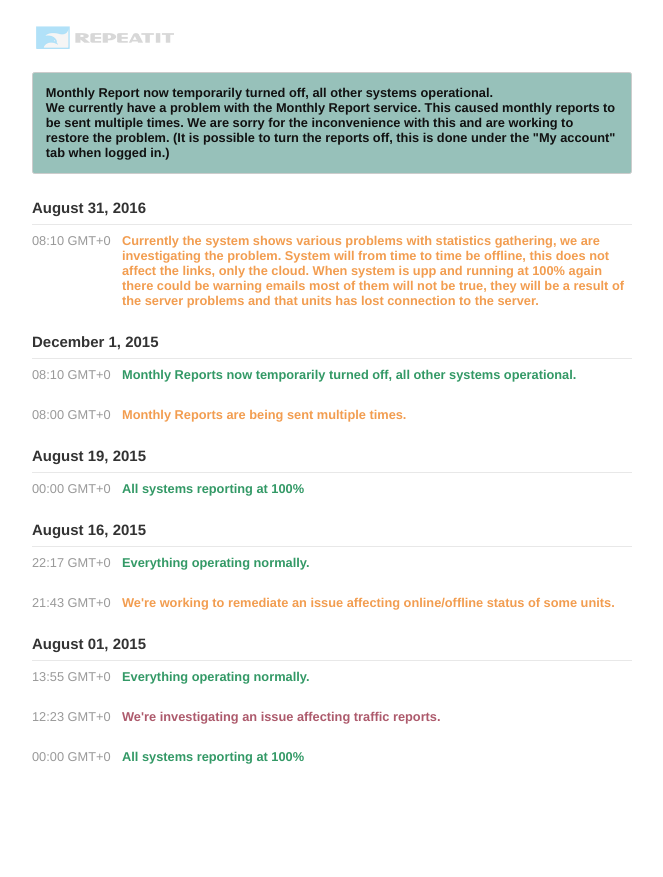
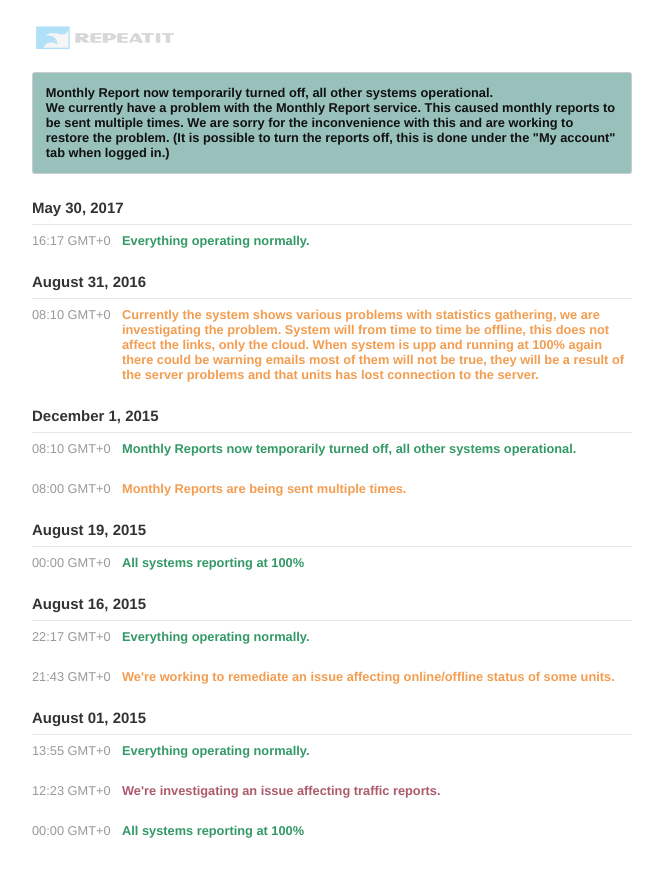
Before and after one commit to Repeatit/status, a Jekyll site: the page built from index.html, in a window 1280 px wide. Shown: the top 877 px of the page, without its empty margins (308-971 px from the left). Built offline with Jekyll 4.4.1, drawn with Linux system fonts in a browser that asks for light colours.

Commit message:
Update messages.yml

```diff
--- a/_data/messages.yml
+++ b/_data/messages.yml
@@ -1,4 +1,9 @@
 ---
+- date: May 30, 2017
+  time: "16:17 GMT+0"
+  message: Everything operating normally.
+  state: successful
+
 - date: August 31, 2016
   time: "08:10 GMT+0"
   message: Currently the system shows various problems with statistics gathering, we are investigating the problem. System will from time to time be offline, this does not affect the links, only the cloud. When system is upp and running at 100% again there could be warning emails most of them will not be true, they will be a result of the server problems and that units has lost connection to the server.
```
